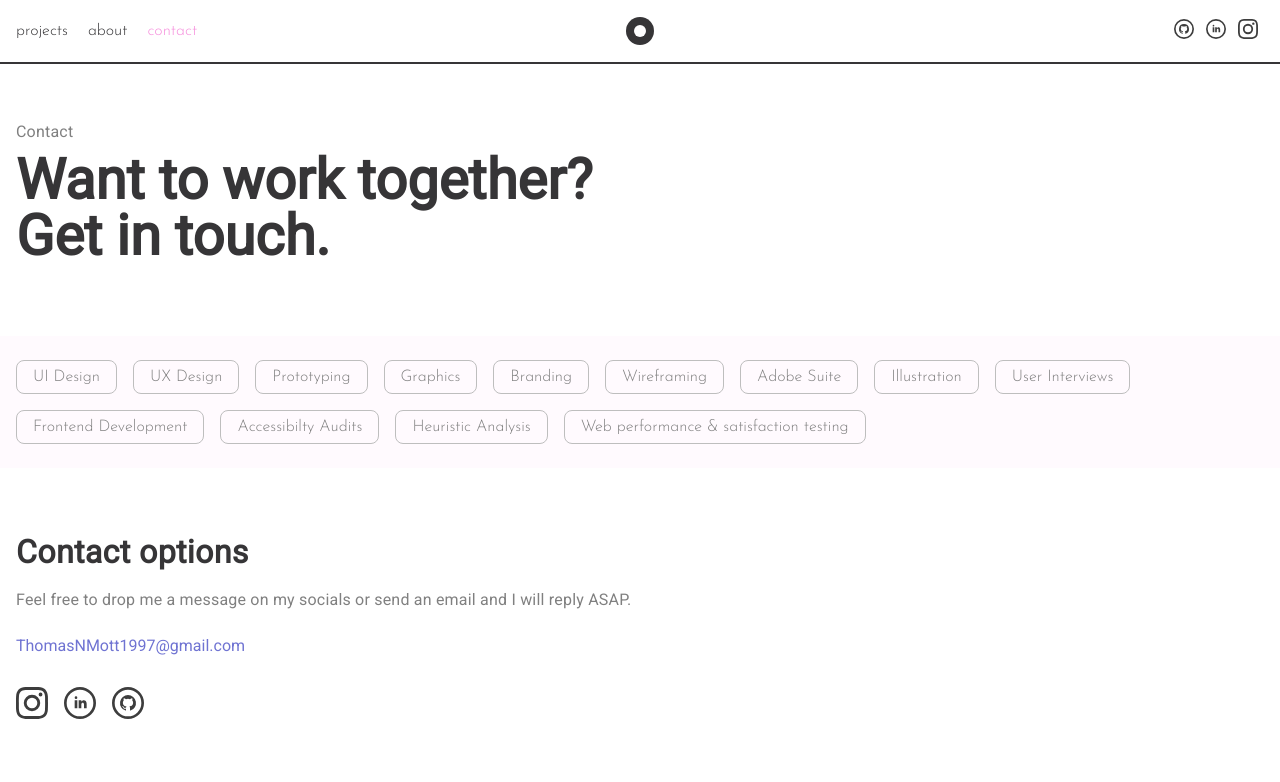
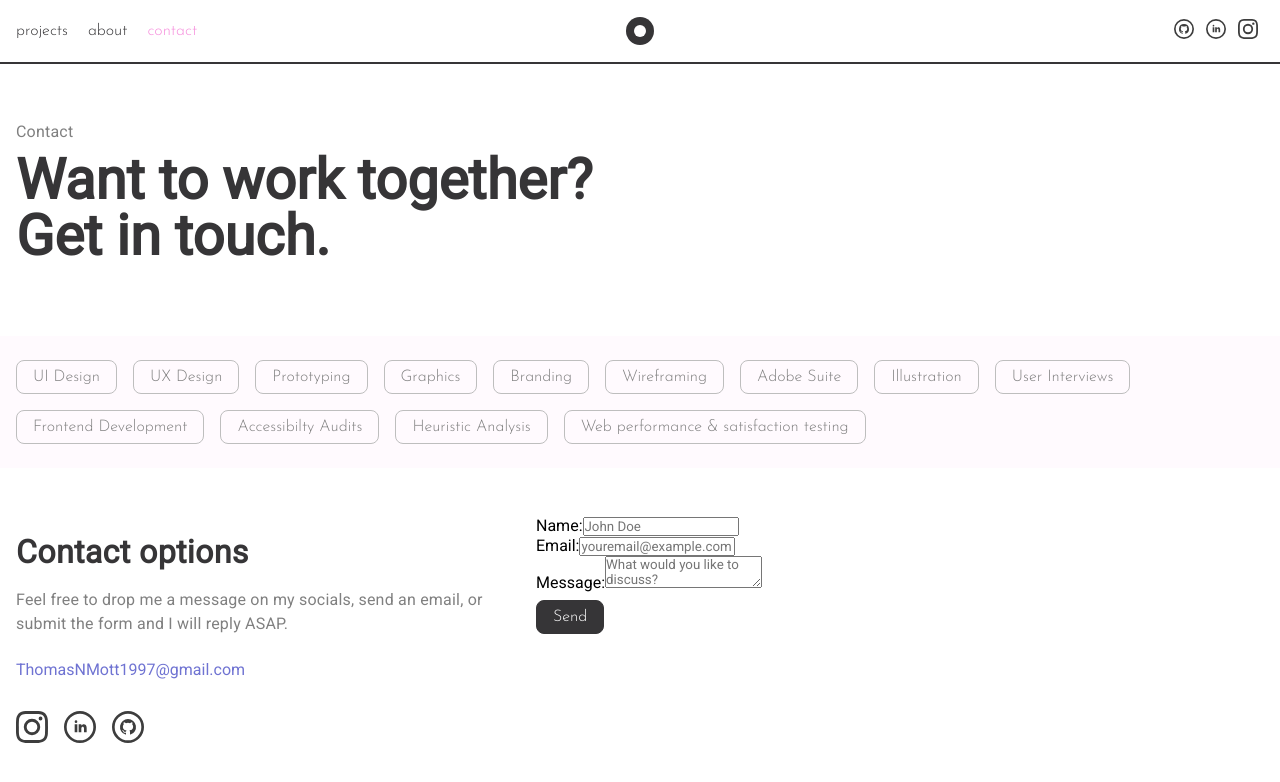
Before and after one commit to ThomasMott/portfolio, a website: page contact/index.html in a window 1280 px wide. Drawn offline with Linux system fonts and the light colour scheme.

Commit message:
Add email form

```diff
--- a/contact/index.html
+++ b/contact/index.html
@@ -15,7 +15,7 @@
 				<ul class="nav-links">
 					<li><a href="../projects/">projects</a></li>
 					<li><a href="../about/">about</a></li>
-					<li><a id="current" href="./contact/">contact</a></li>
+					<li><a id="current" href="./">contact</a></li>
 				</ul>
 			</nav>
 			<a href="../">
@@ -64,10 +64,10 @@
     <section>
 		<div class="grid">
 			<div class="row">
-				<div class="col-12-xs col-12-sm col-12-md col-12">
+				<div class="col-12-xs col-12-sm col-5-md col-4">
 					<div class="sec-txt">
 						<h2 class="sec-title">Contact options</h2>
-						<p>Feel free to drop me a message on my socials or send an email and I will reply ASAP.</p>
+						<p>Feel free to drop me a message on my socials, send an email, or submit the form and I will reply ASAP.</p>
 						<a href="mailto:ThomasNMott1997@gmail.com" download>ThomasNMott1997@gmail.com</a>
 						<div class="social">
 							<a href="https://www.instagram.com/xtmto/"><img class="soc-svg" src="../static/images/instagram.svg"></a>
@@ -76,6 +76,14 @@
 						</div>
 					</div>
 				</div>
+				<div class="col-12-xs col-12-sm col-7-md col-8">
+					<form action="https://getform.io/f/5cbc58c9-72e5-40d5-8f5c-c315c32e05a0" method="POST">
+						<label for="name">Name:</label><input type="text" name="name" placeholder="John Doe" required><br>
+						<label for="email">Email:</label><input type="email" name="email" placeholder="youremail@example.com" required><br>
+						<label for="message">Message:</label><textarea type="text" name="message" placeholder="What would you like to discuss?" required></textarea><br>
+						<button class="btn" type="submit">Send</button>
+					</form>
+				</div>
 			</div>
 		</div>
 	</section>
```
